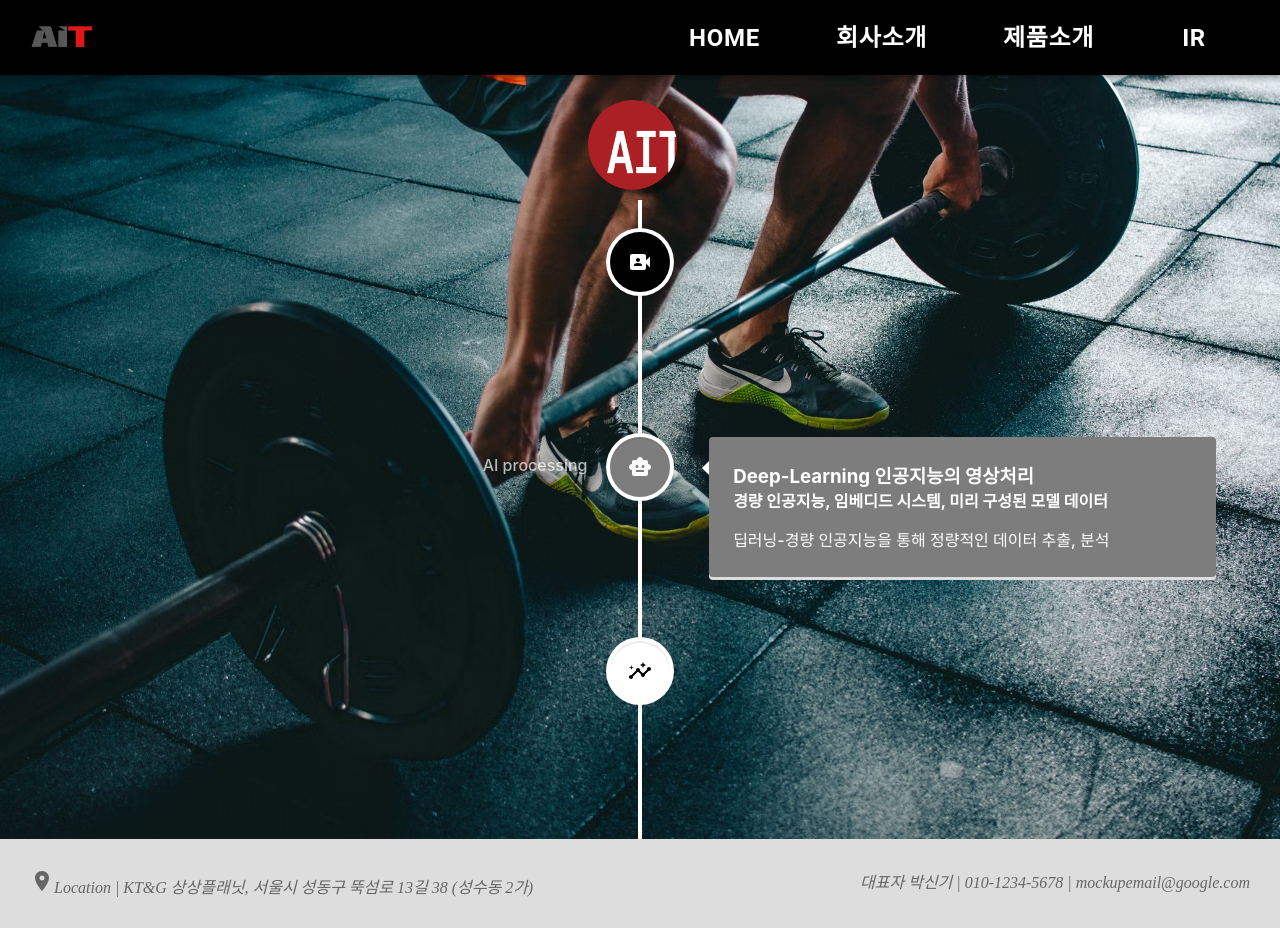
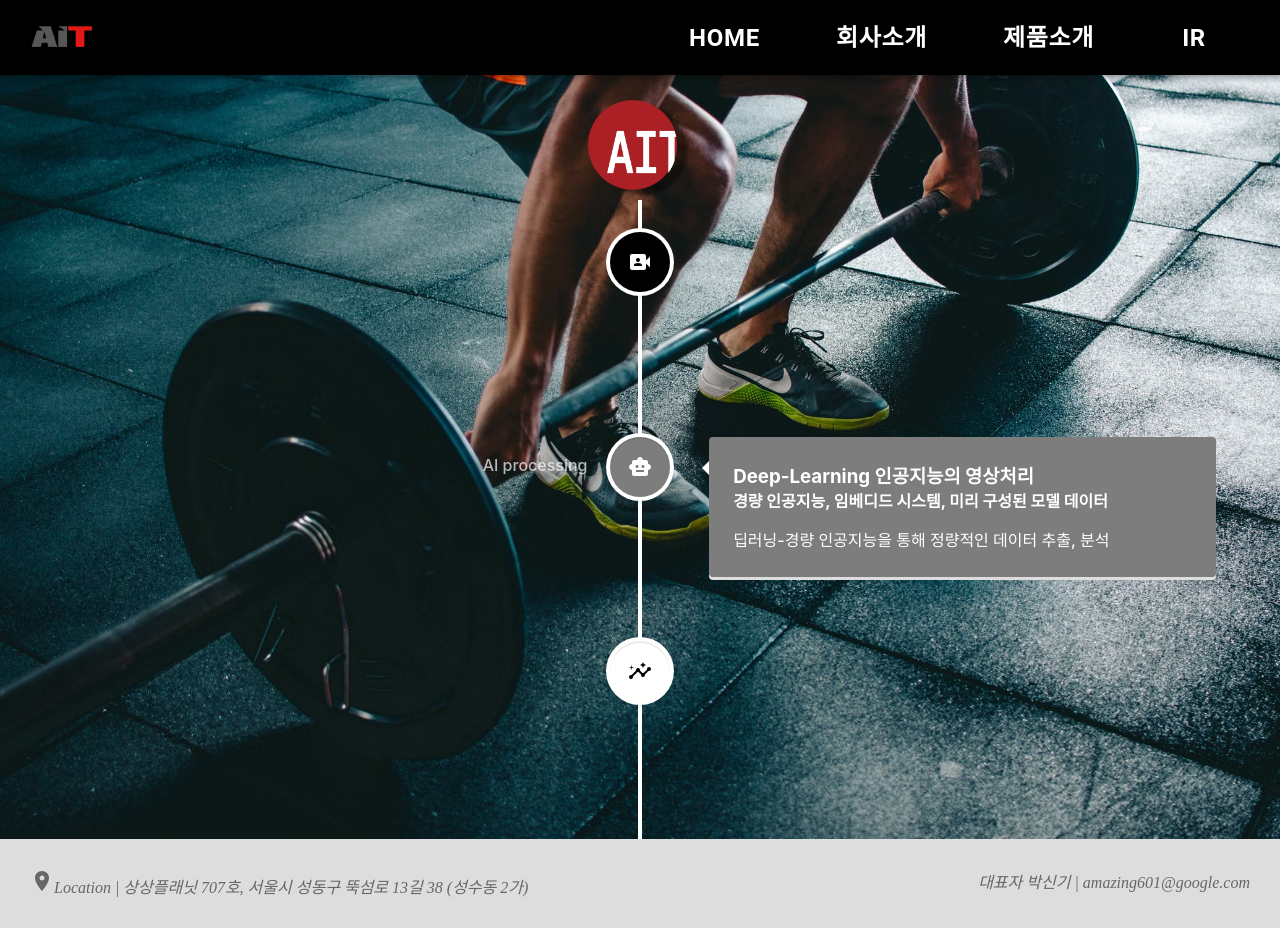
Before and after one commit to ait-studio/home, a React (Create React App) app: page /aboutteam in a window 1280 px wide. Built offline with nearby package versions, Linux system fonts and the light colour scheme.

Commit message:
[Update]footer info update

```diff
--- a/src/components/Footer.jsx
+++ b/src/components/Footer.jsx
@@ -15,10 +15,10 @@ export default function Footer() {
     <Grid container sx={footerWrapperStyle}>
       <Grid item xs={6} sx={{ textAlign: "left" }}>
         <RoomIcon />
-        Location | KT&G 상상플래닛, 서울시 성동구 뚝섬로 13길 38 (성수동 2가)
+        Location | 상상플래닛 707호, 서울시 성동구 뚝섬로 13길 38 (성수동 2가)
       </Grid>
       <Grid item xs={6} sx={{ textAlign: "right" }}>
-        대표자 박신기 | 010-1234-5678 | mockupemail@google.com
+        대표자 박신기 | amazing601@google.com
       </Grid>
     </Grid>
   );
```
